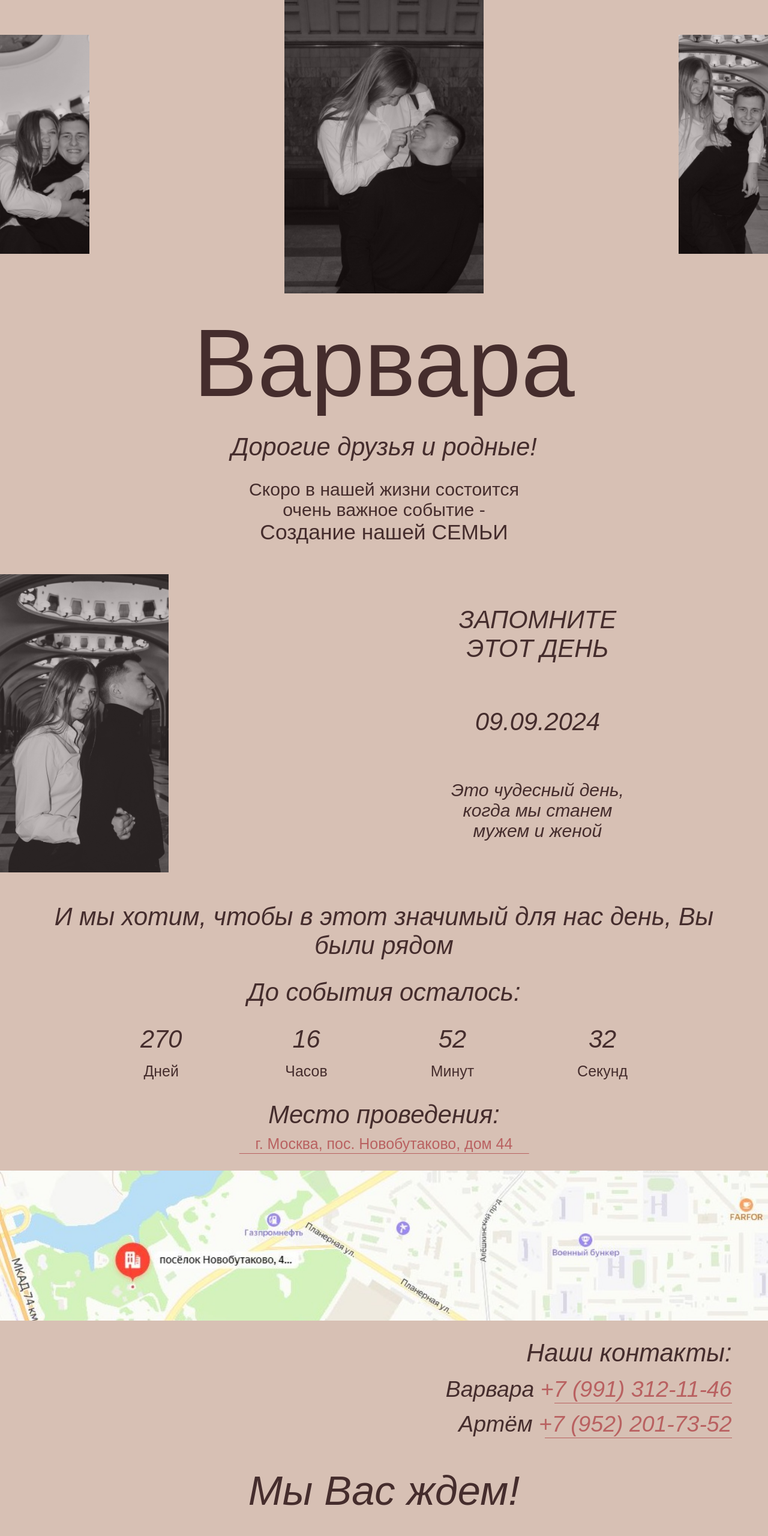
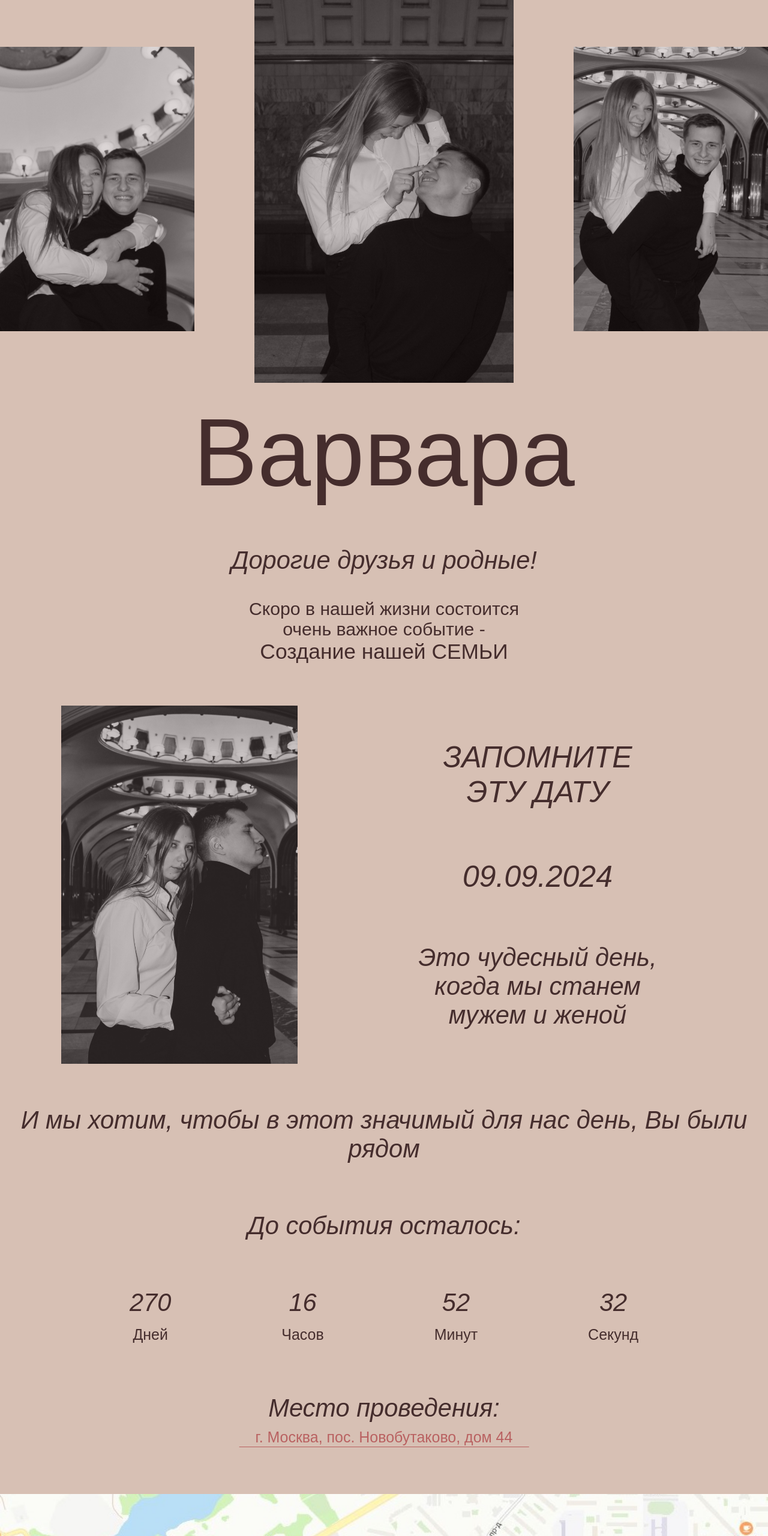
Before and after one commit to 322nes/wedding_invitation, a plain HTML site: page index.html in a window 1280 px wide. Shown: the part 240-2800 px from the top of the page at 60% size. Drawn offline with Linux system fonts and the light colour scheme; files whose address does not match are found by name.

Commit message:
last update

```diff
--- a/css/fonts.css
+++ b/css/fonts.css
@@ -24,7 +24,6 @@
 @font-face {
   font-family: "Montserrat";
   src: local("Montserrat"),
-    url("./../fonts/Montserrat-Regular.woff2") format("woff2"),
     url("./../fonts/Montserrat-Regular.woff") format("woff");
   font-weight: 400;
 }
--- a/css/style.css
+++ b/css/style.css
@@ -1,3 +1,5 @@
+/* ===================================osn============================================= */
+
 :root {
   --index: calc(1vw + 1vh);
 }
@@ -9,11 +11,12 @@
 
 a {
   color: #b96161;
+  transition: all 0.3s ease;
 }
 
-/* [class*="ground-pane"] {
-  filter: grayscale(1);
-} */
+a:hover {
+  color: #974d4d;
+}
 
 body {
   background-color: #D7C0B4;
@@ -30,6 +33,8 @@ body {
   width: 95%;
   margin: 0 auto;
 }
+
+/* ===================================HEADER============================================= */
 
 .header {
   text-align: center;
@@ -57,7 +62,8 @@ body {
 .left {
   margin-right: 5px;
   background-image: url('./../images/1.jpg');
-
+  background-position: 55% 50%;
+  background-size: cover;
 }
 
 .center {
@@ -65,21 +71,25 @@ body {
   height: calc(var(--index) * 23.9);
   background-color: red;
   background-image: url('./../images/2.jpg');
+  background-position: 70% 50%;
+  background-size: cover;
 }
 
 .right {
   background-image: url('./../images/3.jpg');
+  background-position: 50% 50%;
+  background-size: cover;
   margin-left: 5px;
 }
 
-.header h2 {
+.header h1 {
   font-size: calc(var(--index) * 7.7);
   margin: 0.15em 0;
 }
 
-.header h3 {
-  font-size: calc(var(--index) * 5);
-}
+/* ===================================MAIN============================================= */
+
+/* ===========================SECTION=MAIN-LABEL=========================== */
 
 .main__label {
   font-family: "Montserrat", sans-serif;
@@ -138,17 +148,11 @@ body {
 .main__date-content-item:nth-child(1) {
   text-transform: uppercase;
   width: min-content;
-  font-size: calc(var(--index) * 2);
-}
-
-.main__date-content-item:nth-child(2) {
-  font-size: calc(var(--index) * 2);
 }
 
 .main__date-content-item:nth-child(3) {
   font-size: calc(var(--index) * 1.45);
 }
-
 
 /* ===========================SECTION=MAIN-TIMER=========================== */
 
@@ -182,7 +186,6 @@ body {
 
 .main__timer-item:nth-child(3) h3 a::before {
   content: '';
-  /* width: 93%; */
   width: calc(var(--index) * 23.2);
   height: 1px;
   background-color: #b96161;
@@ -197,8 +200,6 @@ body {
   justify-content: space-evenly;
 }
 
-.timer-item-countdown {}
-
 .main__map {
   width: 100%;
   height: 250px;
@@ -208,7 +209,7 @@ body {
   margin: 20px 0;
 }
 
-/* ===========================FOOTER=========================== */
+/* ===================================FOOTER===================================== */
 
 .footer {
   margin: 30px;
@@ -247,7 +248,6 @@ body {
 
 .footer p:nth-child(2) a::before, .footer p:nth-child(3) a::before {
   content: '';
-  /* width: 58%; */
   width: calc(var(--index) * 14.2);
   height: 1px;
   background-color: #b96161;
@@ -259,3 +259,67 @@ body {
 .footer p:nth-child(3) a::before {
   width: calc(var(--index) * 15);
 }
+
+/*====================================MEDIA============================================*/
+
+@media (min-width: 450px) {
+  .header__foro-item {
+    width: calc(var(--index) * 12 * 1.3);
+    height: calc(var(--index) * 17.55 * 1.3);
+  }
+
+  .center {
+    width: calc(var(--index) * 16 * 1.3);
+    height: calc(var(--index) * 23.9 * 1.3);
+  }
+}
+
+@media (min-width: 600px) {
+  .main__label h4, .main__label h3 {
+    margin-top: 40px;
+  }
+
+  .main__date {
+    margin: 70px 0;
+  }
+
+  .main__date-img {
+    width: calc(var(--index) * 13.53 * 1.4);
+    height: calc(var(--index) * 23.9 * 1.2);
+    margin-left: 8vw;
+  }
+
+  .main__timer-item {
+    margin: 50px 0 80px;
+  }
+
+  .main__timer-item h3 {
+    margin: 80px 0;
+  }
+
+  .main__map {
+    height: 400px;
+  }
+
+  .footer {
+    margin: 70px 0;
+  }
+}
+
+@media (min-width: 1000px) {
+  .header h2 {
+    margin: 0.05em 0;
+  }
+
+  .main__map {
+    height: 540px;
+  }
+
+  .main__date-content-item {
+    font-size: calc(var(--index) * 2 * 1.2);
+  }
+
+  .main__date-content-item:nth-child(3) {
+    font-size: calc(var(--index) * 2);
+  }
+}
--- a/index.html
+++ b/index.html
@@ -15,32 +15,30 @@
   <div class="wrapper">
 
     <header class="header">
-
-      <h2>Артём</h2>
+      <h1>Артём</h1>
 
       <div class="header__foto">
-
         <div class="header__foro-item left"></div>
         <div class="header__foro-item center"></div>
         <div class="header__foro-item right"></div>
-
       </div>
 
-      <h2>Варвара</h2>
-
+      <h1>Варвара</h1>
     </header>
 
     <main class="main">
 
       <section class="main__label">
-        <h3>Дорогие друзья и родные!</h3>
-        <h4>Скоро в нашей жизни состоится<br> очень важное событие - <br><span>Cоздание нашей СЕМЬИ</span></h4>
+        <div class="container">
+          <h3>Дорогие друзья и родные!</h3>
+          <h4>Скоро в нашей жизни состоится<br> очень важное событие - <br><span>Cоздание нашей СЕМЬИ</span></h4>
+        </div>
       </section>
 
       <section class="main__date">
         <div class="main__date-img"></div>
         <div class="main__date-content">
-          <p class="main__date-content-item">запомните этот день</p>
+          <p class="main__date-content-item">запомните эту дату</p>
           <p class="main__date-content-item">09.09.2024</p>
           <p class="main__date-content-item">Это чудесный день,<br> когда мы станем<br>мужем и женой</p>
         </div>
@@ -48,6 +46,7 @@
 
       <section class="main__timer">
         <div class="container">
+
           <div class="main__timer-item">
             <h2>И мы хотим, чтобы в этот значимый для нас день, Вы были рядом</h2>
             <h3>До события осталось:</h3>
@@ -72,7 +71,8 @@
           </div>
           <div class="main__timer-item">
             <h2>Место проведения:</h2>
-            <h3><a href="https://yandex.ru/maps/-/CDqVEO1Z" target="_blank">г. Москва, пос. Новобутаково, дом 44</a></h3>
+            <h3><a href="https://yandex.ru/maps/-/CDqVEO1Z" target="_blank">г. Москва, пос. Новобутаково, дом 44</a>
+            </h3>
           </div>
 
         </div>
@@ -84,8 +84,8 @@
     <footer class="footer">
       <div class="container">
         <p>Наши контакты:</p>
-        <p>Варвара <a href="tel:+7 (991) 312-11-46">+7 (991) 312-11-46</a></p>
-        <p>Артём <a href="tel:+7 (952) 201-73-52">+7 (952) 201-73-52</a></p>
+        <p>Варвара <a href="tel:+7(991)312-11-46">+7 (991) 312-11-46</a></p>
+        <p>Артём <a href="tel:+7(952)201-73-52">+7 (952) 201-73-52</a></p>
         <p>Мы Вас ждем!</p>
       </div>
     </footer>
--- a/js/main.js
+++ b/js/main.js
@@ -1,3 +1,5 @@
+/////////////////////////////// LEFT TIME ///////////////////////////////
+
 const year = 2024;
 const days = document.querySelector('#days');
 const hours = document.querySelector('#hours');
@@ -5,8 +7,6 @@ const minutes = document.querySelector('#minutes');
 const seconds = document.querySelector('#seconds');
 const countdown = document.querySelector('#countdown');
 
-
-// Расчеты
 const currentYear = new Date().getFullYear();
 const nextYear = new Date(`Sep 09 2024 00:00:00`);
 
@@ -26,22 +26,17 @@ function whatNy() {
 
 setInterval(whatNy, 1000);
 
+////////////////////////////// YANDEX MAPS //////////////////////////////
 
-
-
-//////////////////////////////////////////////////////////////////////////////////////
-
-const center = [55.87572521856528, 37.436384970775734];
+const center = [55.87572521856528, 37.436384970775734]; // координаты на карте
 
 function init() {
   let map = new ymaps.Map('map', {
-    center: center,
-    zoom: 15
+    center: center, // положение точки на карте
+    zoom: 15 // отдаленность
   });
 
-let placemark = new ymaps.Placemark(center, {}, {
-
-})
+let placemark = new ymaps.Placemark(center, {}, {});
 
   map.controls.remove('searchControl'); // удаляем поиск
   map.controls.remove('trafficControl'); // удаляем контроль трафика
```
